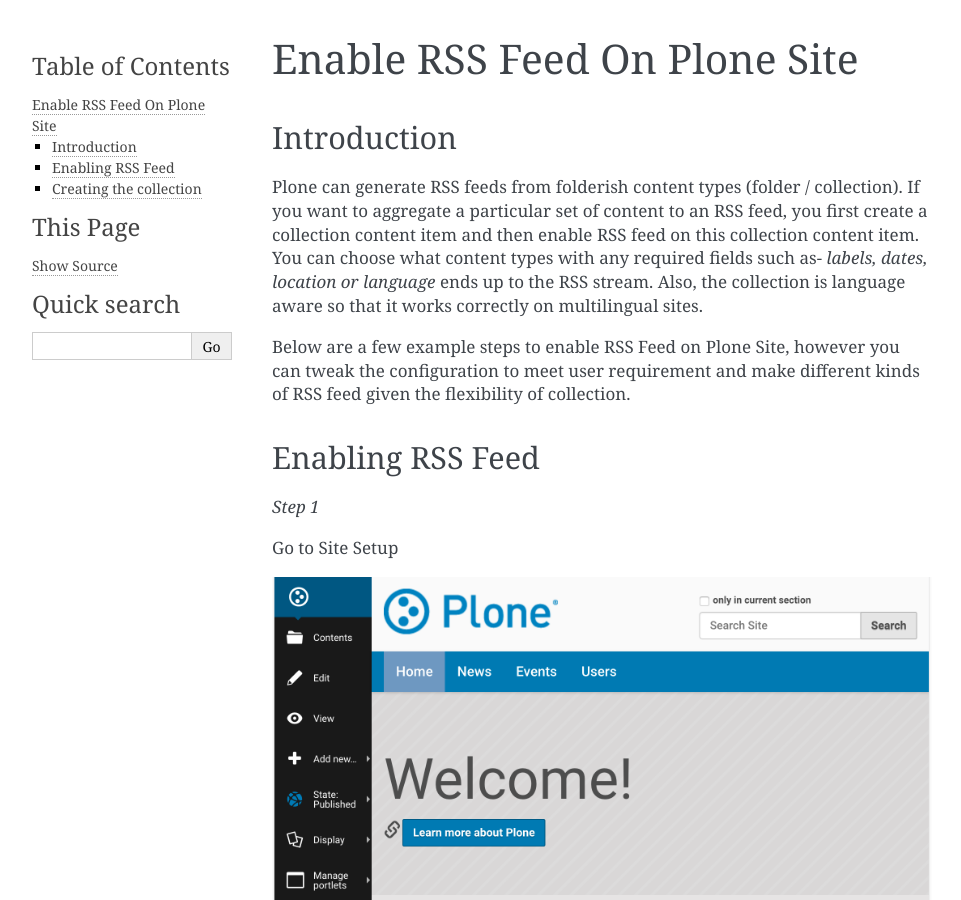
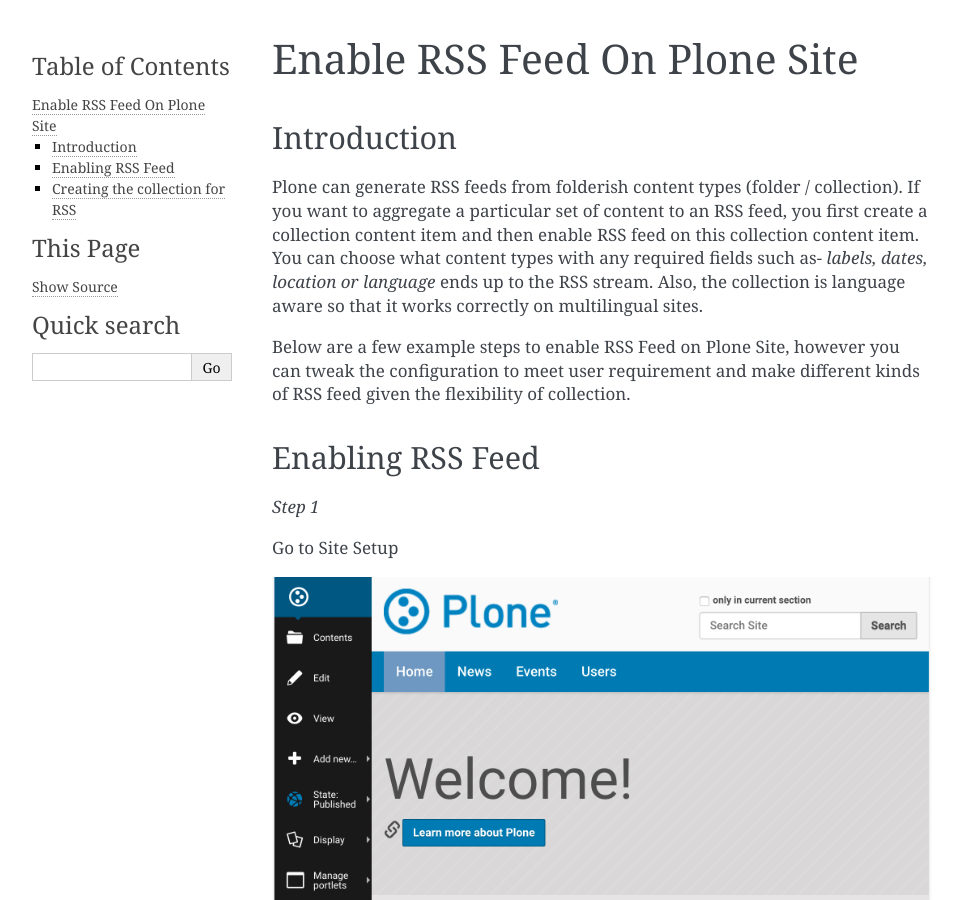
Before and after one commit to collective/collective.ifttt, a Sphinx documentation site: the page built from docs/Enable_RSS_feed_on_Plone.rst, in a window 1280 px wide and 900 px high. Shown: the whole window, without its empty margins (148-1109 px from the left). Built offline with Sphinx 7.4.7, drawn with Linux system fonts in a browser that asks for light colours; some of the changed text lies outside the part shown.

```diff
--- a/README.rst
+++ b/README.rst
@@ -6,7 +6,8 @@
     :target: https://travis-ci.org/collective/collective.ifttt
 .. image:: https://coveralls.io/repos/github/collective/collective.ifttt/badge.svg
     :target: https://coveralls.io/github/collective/collective.ifttt
-
+.. image:: https://readthedocs.org/projects/collectiveifttt/badge/?version=latest
+    :target: https://collectiveifttt.readthedocs.io/en/latest/?badge=latest
 
 ================
 collective.ifttt
--- a/docs/Enable_RSS_feed_on_Plone.rst
+++ b/docs/Enable_RSS_feed_on_Plone.rst
@@ -41,8 +41,8 @@ Select following and save:
 
 .. image:: _static/images/Enable_Rss_Feed/Enable_RSS/Step3.png
 
-Creating the collection
-------------------------
+Creating the collection for RSS
+-------------------------------
 
 *Step 1*
 
```
